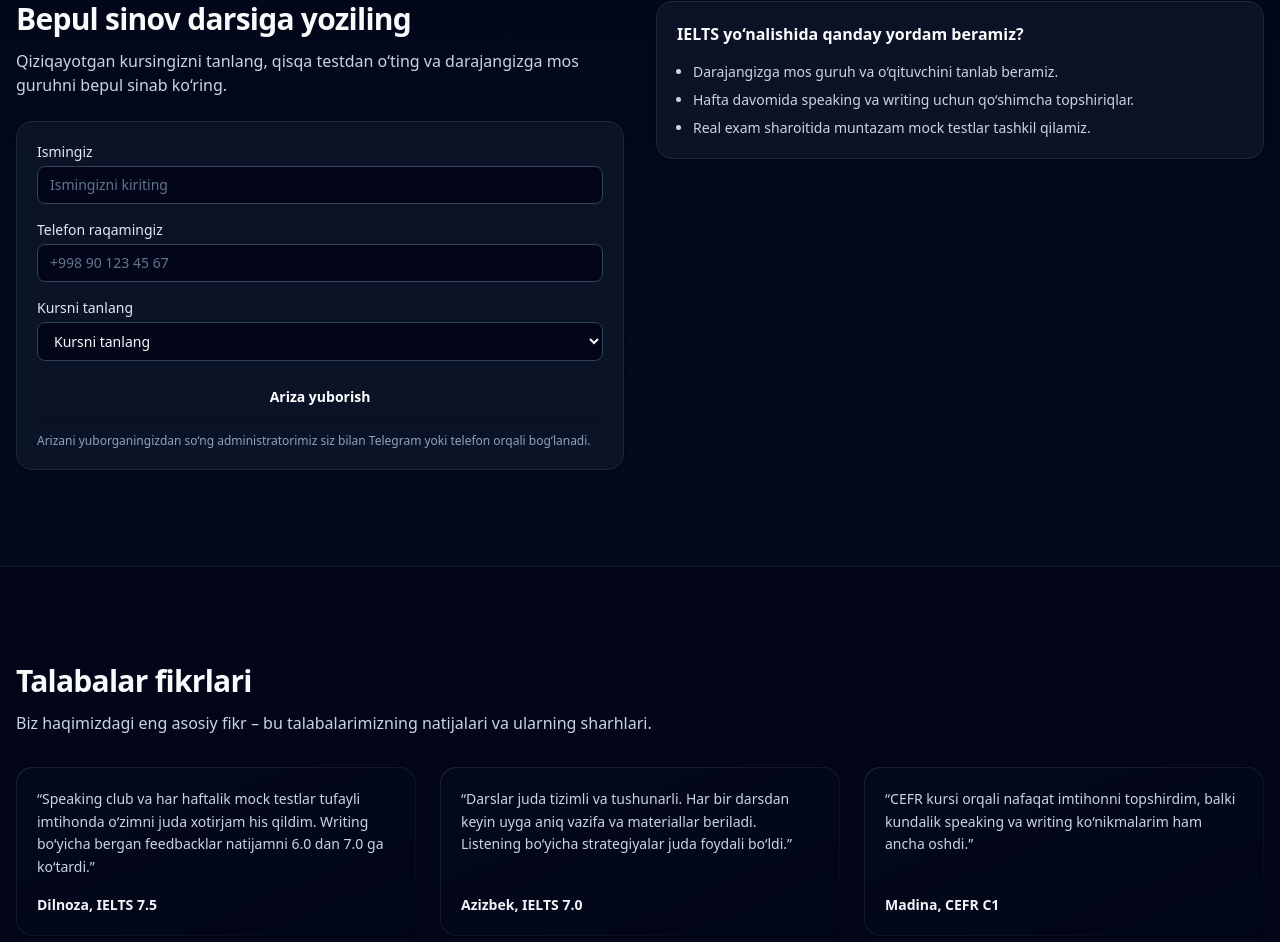
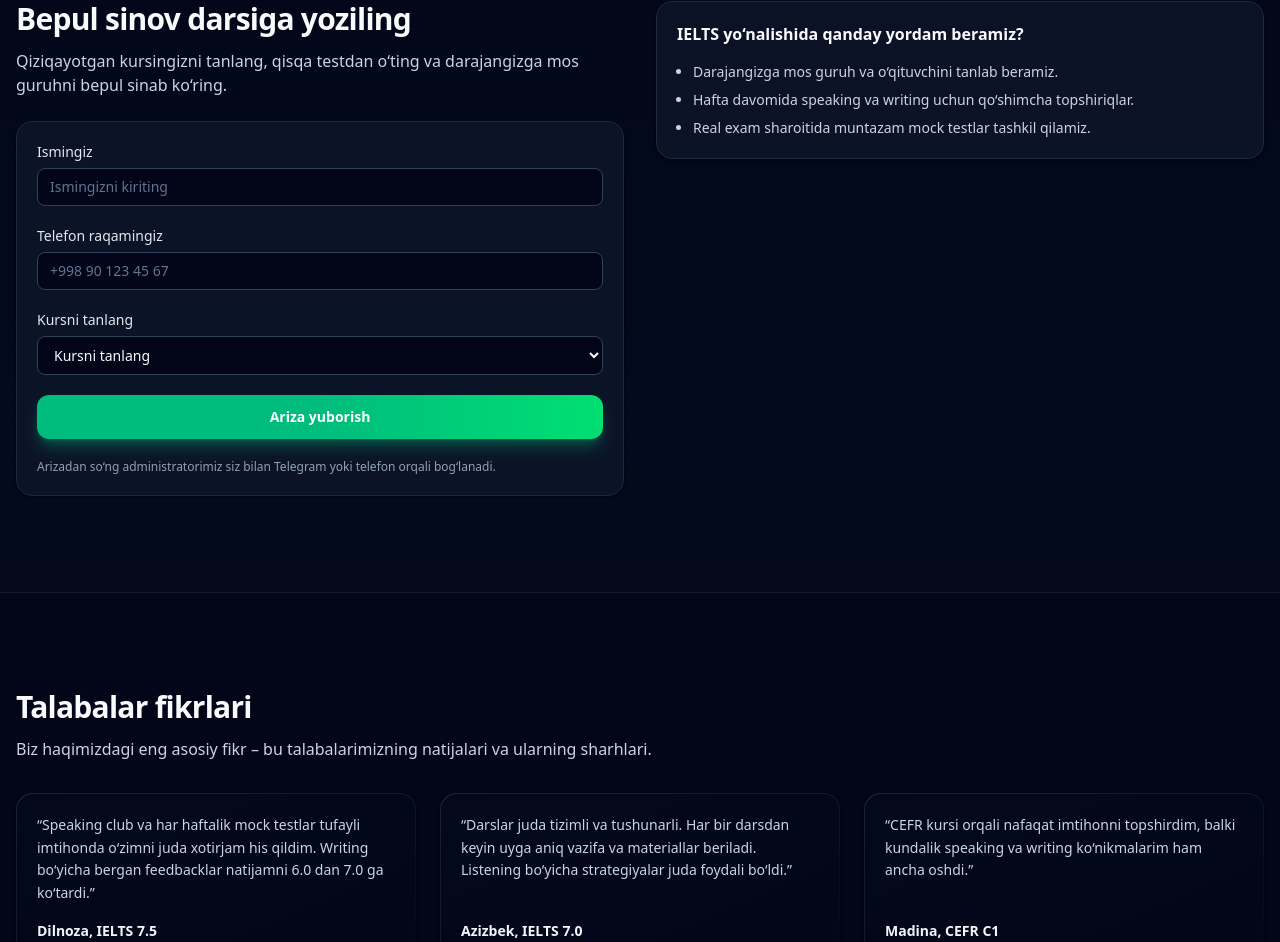
Before and after one commit to Morgan0787/ielts-landing, a Next.js app: page / in a window 1280 px wide. Shown: the part 3658-4600 px from the top of the page. Built offline with nearby package versions, Linux system fonts and the light colour scheme.

Commit message:
Switch trial submit button to green CTA with gray submitting state

```diff
--- a/app/page.tsx
+++ b/app/page.tsx
@@ -939,9 +939,9 @@
 
               <form
                 onSubmit={handleSubmit}
-                className="mt-6 space-y-4 rounded-2xl border border-slate-800 bg-slate-900/70 p-5 shadow-sm shadow-black/40"
+                className="mt-6 space-y-5 rounded-2xl border border-slate-800 bg-slate-900/70 p-5 shadow-sm shadow-black/40"
               >
-                <div className="space-y-1 text-sm">
+                <div className="space-y-1.5 text-sm">
                   <label
                     htmlFor="name"
                     className="block text-xs font-medium text-slate-200 md:text-sm"
@@ -958,7 +958,7 @@
                     }
                   />
                 </div>
-                <div className="space-y-1 text-sm">
+                <div className="space-y-1.5 text-sm">
                   <label
                     htmlFor="phone"
                     className="block text-xs font-medium text-slate-200 md:text-sm"
@@ -977,7 +977,7 @@
                     }
                   />
                 </div>
-                <div className="space-y-1 text-sm">
+                <div className="space-y-1.5 text-sm">
                   <label
                     htmlFor="course"
                     className="block text-xs font-medium text-slate-200 md:text-sm"
@@ -1006,15 +1006,28 @@
                 <button
                   type="submit"
                   disabled={isSubmitting}
-                  className="inline-flex w-full items-center justify-center rounded-lg bg-primary-500 px-4 py-2.5 text-sm font-semibold text-white shadow-lg shadow-primary-500/40 hover:bg-primary-400 focus-visible:outline-none focus-visible:ring-2 focus-visible:ring-primary-400/80 focus-visible:ring-offset-2 focus-visible:ring-offset-slate-950 disabled:cursor-not-allowed disabled:opacity-70"
+                  className="inline-flex w-full items-center justify-center rounded-xl bg-gradient-to-r from-emerald-500 via-emerald-500 to-green-400 px-4 py-3 text-sm font-semibold text-white shadow-lg shadow-emerald-500/35 transition-all duration-200 hover:-translate-y-0.5 hover:from-emerald-400 hover:via-emerald-500 hover:to-green-300 hover:shadow-xl hover:shadow-emerald-500/45 active:translate-y-0 active:scale-[0.99] active:from-emerald-500 active:to-green-500 focus-visible:outline-none focus-visible:ring-2 focus-visible:ring-emerald-300 focus-visible:ring-offset-2 focus-visible:ring-offset-slate-950 disabled:cursor-not-allowed disabled:from-slate-500 disabled:via-slate-500 disabled:to-slate-500 disabled:text-slate-100 disabled:opacity-100 disabled:shadow-none"
                 >
-                  {isSubmitting
-                    ? language === "uz"
-                      ? "Yuborilmoqda..."
-                      : "Отправка..."
-                    : t.trial.submit}
+                  <span className="inline-flex min-w-[10.5rem] items-center justify-center gap-2">
+                    {isSubmitting && (
+                      <span
+                        aria-hidden="true"
+                        className="h-4 w-4 animate-spin rounded-full border-2 border-white/35 border-t-white"
+                      />
+                    )}
+                    <span>
+                      {isSubmitting
+                        ? language === "uz"
+                          ? "Yuborilmoqda..."
+                          : "Отправка..."
+                        : t.trial.submit}
+                    </span>
+                  </span>
                 </button>
-                <p className="text-xs text-slate-400">{t.trial.note}</p>
+                <p className="text-xs text-slate-400">
+                  Arizadan so‘ng administratorimiz siz bilan Telegram yoki
+                  telefon orqali bog‘lanadi.
+                </p>
                 {submitted && (
                   <p className="rounded-lg border border-emerald-500/50 bg-emerald-500/10 px-3 py-2 text-xs text-emerald-200">
                     {t.trial.success}
```
